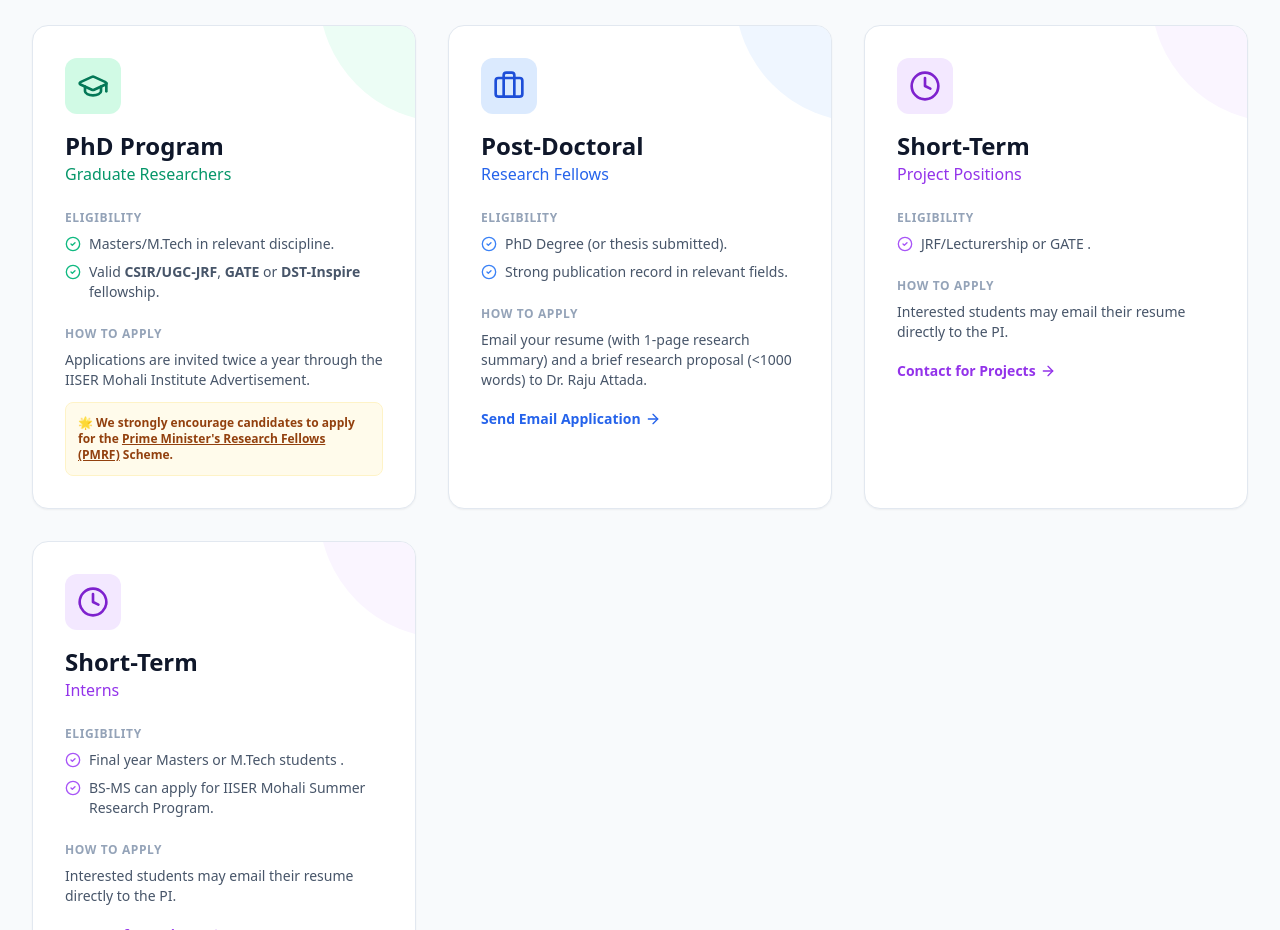
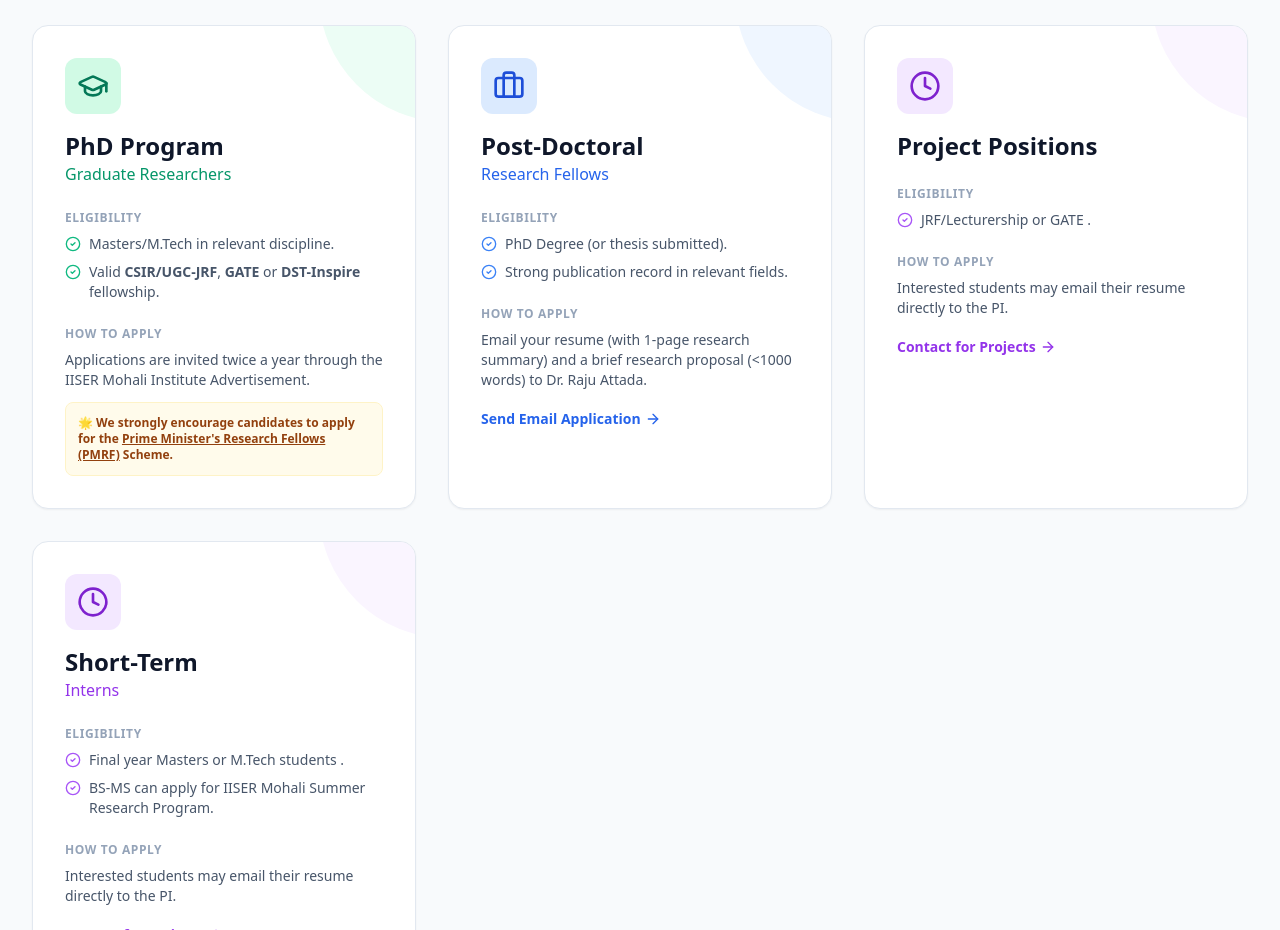
Before and after one commit to WeCliMLab/Website, a Next.js app: page /oppurtunities in a window 1280 px wide. Shown: the part 920-1850 px from the top of the page. Built offline with nearby package versions, Linux system fonts and the light colour scheme.

Commit message:
Update page.tsx

```diff
--- a/src/app/oppurtunities/page.tsx
+++ b/src/app/oppurtunities/page.tsx
@@ -163,8 +163,8 @@ export default function OpportunitiesPage() {
                     <div className="h-14 w-14 bg-purple-100 rounded-xl flex items-center justify-center text-purple-700 mb-4">
                         <Clock className="h-8 w-8" />
                     </div>
-                    <h2 className="text-2xl font-bold text-slate-900">Short-Term</h2>
-                    <p className="text-purple-600 font-medium">Project Positions </p>
+                    <h2 className="text-2xl font-bold text-slate-900"> Project Positions </h2>
+                    {/* <p className="text-purple-600 font-medium">Project Positions </p> */}
                 </div>
 
                 <div className="space-y-6 flex-grow relative z-10">
```
